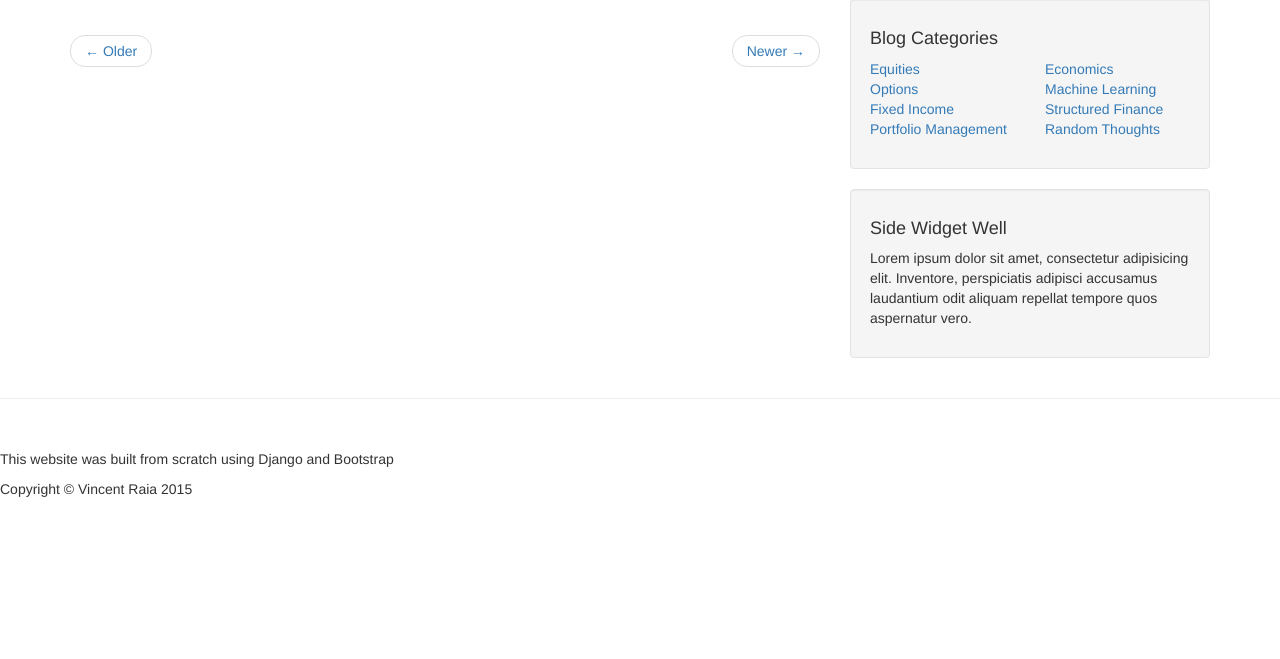
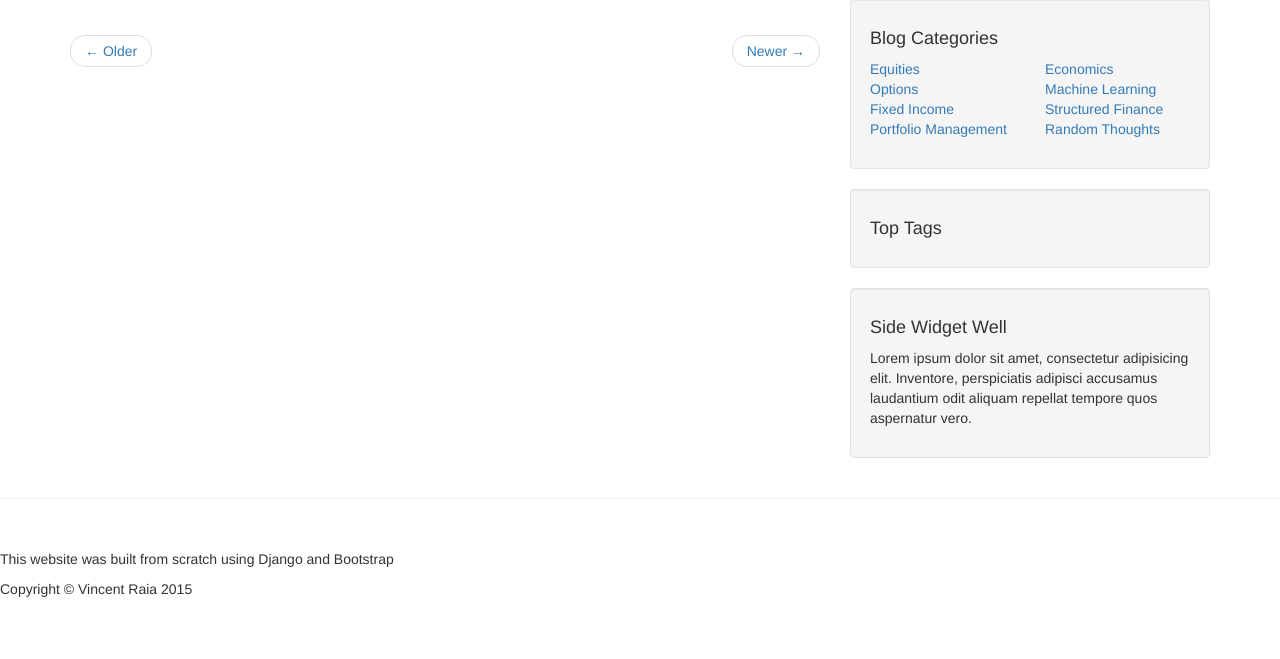
Before and after one commit to VincentRaia/VincentRaia.Com, a Django app: a page that uses templates/blog.html in a window 1280 px wide. Shown: the part 205-864 px from the top of the page. Before the commit the page ends 702 px from the top, so only its background shows below. Run offline with Django 3.2, Linux system fonts and the light colour scheme; data that the repository does not hold is empty; some libraries are stand-ins or nearby versions.

Commit message:
implementing top tags

```diff
--- a/VincentRaia/urls.py
+++ b/VincentRaia/urls.py
@@ -34,4 +34,5 @@ urlpatterns = patterns('',
         paginate_by=5,
         model=Tag,
         )),
+    url(r'^toptags/', 'blog.views.tags'),
 )
--- a/blog/views.py
+++ b/blog/views.py
@@ -1,6 +1,5 @@
 from django.shortcuts import render, get_object_or_404, render_to_response
 from blog.models import Post, Category, Tag
-from django.shortcuts import get_object_or_404, render_to_response
 from django.core.paginator import Paginator, EmptyPage
 from django.db.models import Q
 from django.views.generic import ListView
@@ -11,15 +10,16 @@ from django.views.generic import ListView
 def index(request):
     # get blog posts that are published
     posts = Post.objects.filter(published=True)
+    tags = Tag.objects.all()
     # now return the rendered template
-    return render(request, 'blog_posts.html', {'posts': posts})
-
+    return render(request, 'blog_posts.html', {'posts': posts, 'tags': tags})
 
 def post(request, slug):
     # get the Post object
     post = get_object_or_404(Post, slug=slug)
+    tags = Tag.objects.all()
     # return the rendered template
-    return render(request, 'blog_post.html', {'post': post})
+    return render(request, 'blog_post.html', {'post': post, 'tags': tags})
 
 
 def getSearchResults(request):
@@ -43,10 +43,10 @@ def getSearchResults(request):
     except EmptyPage:
         returned_page = pages.page(pages.num_pages)
     # Display the search results
-    return render_to_response('blog/post_list.html',
-                              {'page_obj': returned_page,
-                               'object_list': returned_page.object_list,
-                               'search': query})
+    tags = Tag.objects.all()
+    return render_to_response('blog/post_list.html', {'page_obj': returned_page,
+                                                      'object_list': returned_page.object_list, 'search': query,
+                                                      'tags': tags})
 
 
 class CategoryListView(ListView):
@@ -54,6 +54,7 @@ class CategoryListView(ListView):
         slug = self.kwargs['slug']
         try:
             category = Category.objects.get(slug=slug)
+            tags = Tag.objects.all()
             return Post.objects.filter(category=category)
         except Category.DoesNotExist:
             return Post.objects.none()
--- a/templates/blog.html
+++ b/templates/blog.html
@@ -27,5 +27,4 @@
             {% include 'blog_sidebar.html' %}
         </div>
     </div>
-
 {% endblock %}
--- a/templates/blog_sidebar.html
+++ b/templates/blog_sidebar.html
@@ -21,7 +21,7 @@
         <div class="row">
             <div class="col-lg-6">
                 <ul class="list-unstyled">
-                    <li><a href="/categories/equities/">Equities</a>
+                    <li><a href="">Equities</a>
                     </li>
                     <li><a href="#">Options</a>
                     </li>
@@ -49,6 +49,20 @@
         <!-- /.row -->
     </div>
 
+    <!-- Top Tags -->
+    <div class="well">
+        <h4>Top Tags</h4>
+        {% block content %}
+            {% for tag in tags %}
+                {% if tag == tags.last %}
+                    <a href="{{tag.get_absolute_url}}">{{tag.name}}</a>
+                {% else %}
+                    <a href="{{tag.get_absolute_url}}">{{tag.name}},</a>
+                {% endif %}
+            {% endfor %}
+        {% endblock %}
+    </div>
+
     <!-- Side Widget Well -->
     <div class="well">
         <h4>Side Widget Well</h4>
```
